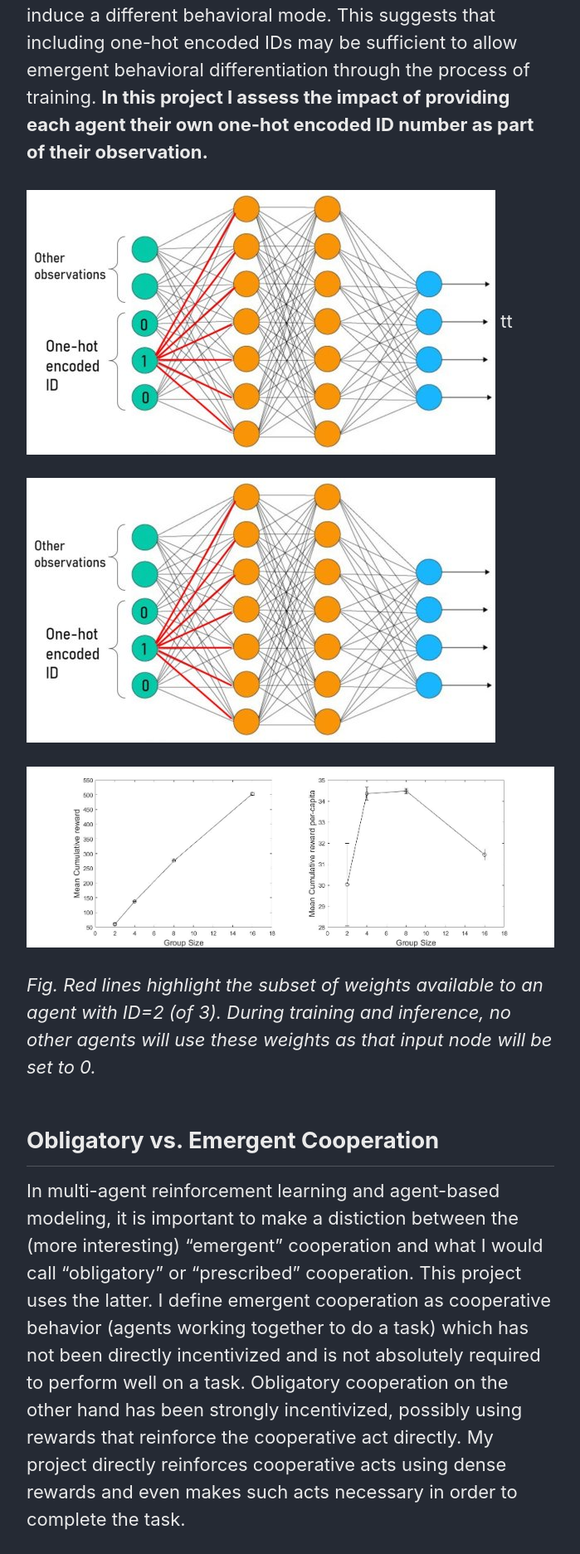
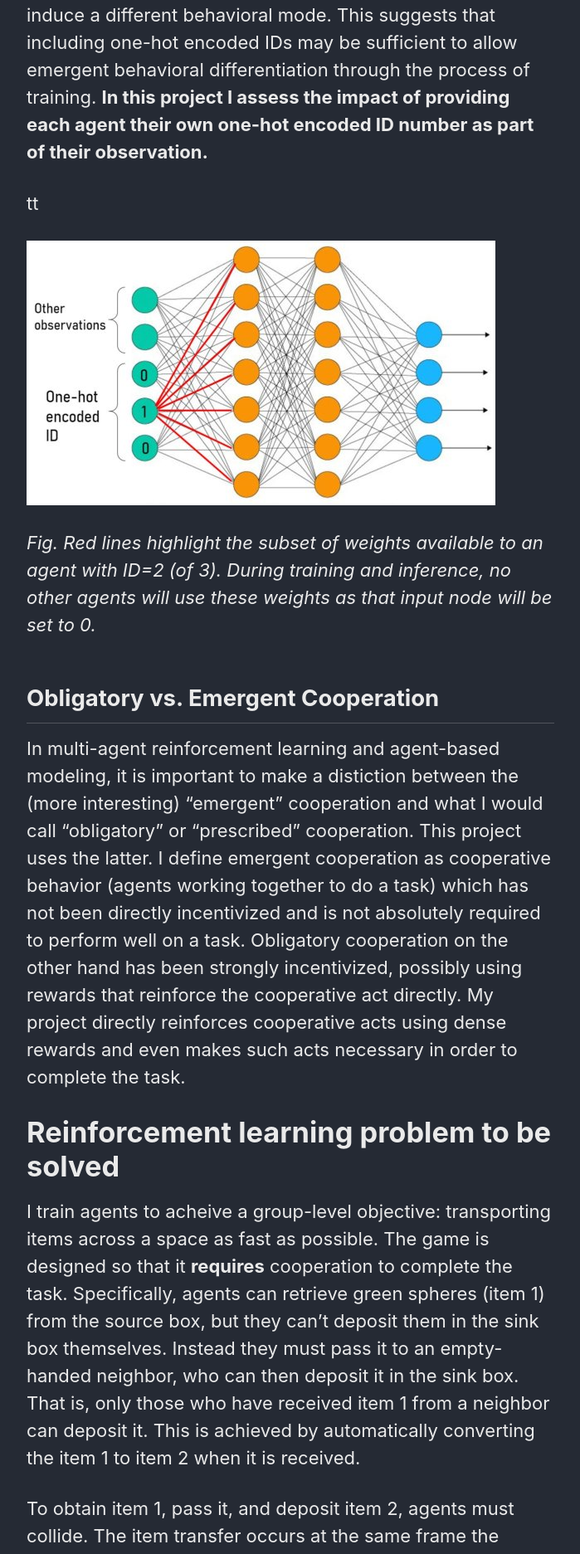
Before and after one commit to M-Lin-DM/M-Lin-DM.github.io, a Jekyll site: the page built from _posts/2020-04-17-Transporters-Project.md, in a window 1280 px wide. Shown: the part 2499-4372 px from the top of the page at 83% size, without its empty margins (290-989 px from the left). Built offline with Jekyll 4.4.1, drawn with Linux system fonts in a browser that asks for light colours; cached includes are drawn as plain includes; nearby versions of some CDN libraries; formulas are drawn with MathJax 3.

Commit message:
draft transporter post

```diff
--- a/_posts/2020-04-17-Transporters-Project.md
+++ b/_posts/2020-04-17-Transporters-Project.md
@@ -31,12 +31,13 @@ The inclusion of a one-hot encoded ID implicitly allows agents **partially unsha
      alt="NN diagram showing output of a one-hot vector input"
      width=900/> -->
 
-<img src="{{ site.url }}{{ site.baseurl }}/images/transporters/onehotNNsmall.jpg" alt="">
+<!-- <img src="{{ site.url }}{{ site.baseurl }}/images/transporters/onehotNNsmall.jpg" alt=""> -->
+
 tt
 
 ![](/images/transporters/onehotNNsmall.jpg)
 
-![](/images/transporters/meancumRscaling.jpg)
+<!-- ![](/images/transporters/meancumRscaling.jpg) -->
 
 
 *Fig. Red lines highlight the subset of weights available to an agent with ID=2 (of 3). During training and inference, no other agents will use these weights as that input node will be set to 0.*
```
